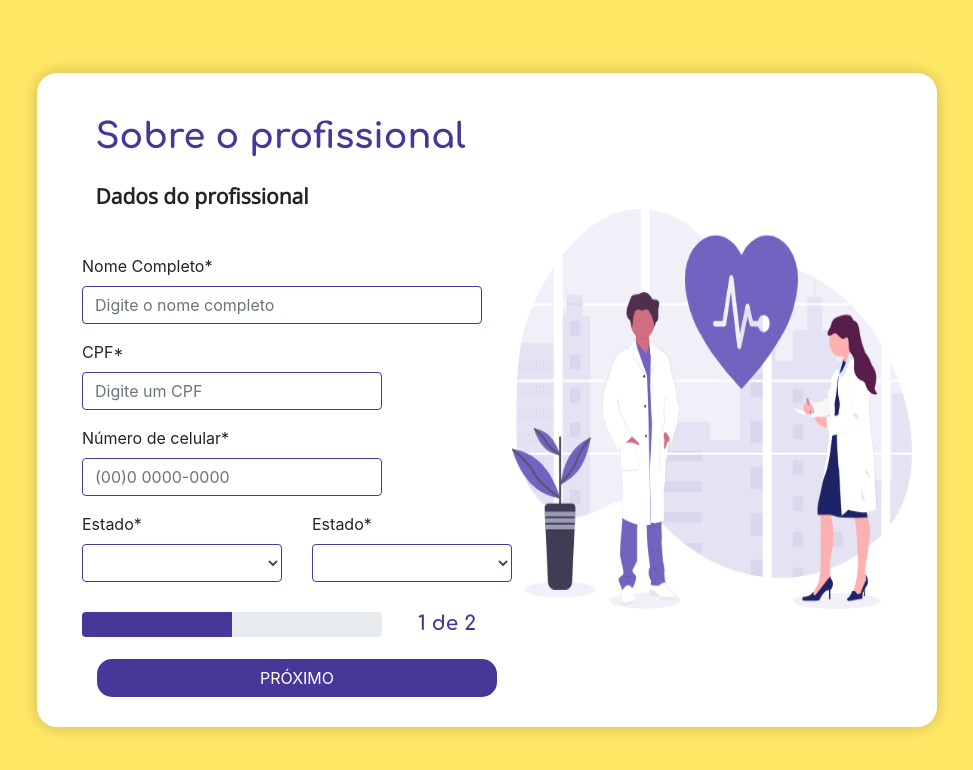
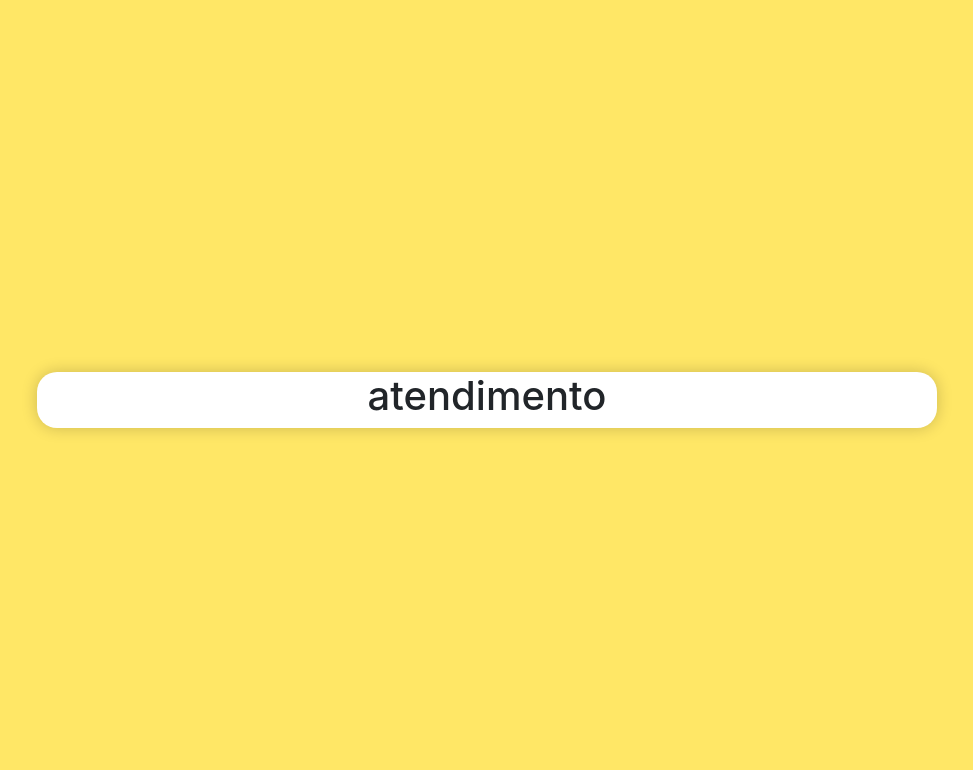
Before and after one commit to bolodissenoura/FacilConsultaFront, a Vue app: page /atendimento in a window 1280 px wide. Shown: the top 770 px of the page, without its empty margins (153-1126 px from the left). Built offline with nearby package versions, Linux system fonts and the light colour scheme.

Commit message:
(build) Contrucao do vue-router, foi adicionado a biblioteca e comecei a dar forma ao sistema de rotas

```diff
--- a/package.json
+++ b/package.json
@@ -8,7 +8,8 @@
   },
   "dependencies": {
     "core-js": "^3.6.5",
-    "vue": "^3.0.0"
+    "vue": "^3.0.0",
+    "vue-router": "^4.0.11"
   },
   "devDependencies": {
     "@vue/cli-plugin-babel": "~4.5.0",
--- a/src/App.vue
+++ b/src/App.vue
@@ -1,30 +1,19 @@
 <template>
     <div class="center-screen">
       <div class="container-fluid">
-          <Titulo/>
-          <Subtitulo/>
-          <InputText/>
+        <router-view></router-view>
       </div>
     </div>
 </template>
 
 <script>
-  import Titulo from './components/header/Titulo.vue'
-  import Subtitulo from './components/header/Subtitulo.vue'
-  import InputText from './components/form/InputText.vue'
-
+  import Profissional from './views/Profissional.vue'
   export default {
     name: 'App',
     components: {
-      Titulo,
-      Subtitulo,
-      InputText
-    },
-    data() {
-    return{
-        nome: 'Daniel'
+      Profissional
     }
-}
+
   }
 </script>
  <style>
--- a/src/main.js
+++ b/src/main.js
@@ -1,4 +1,7 @@
 import { createApp } from 'vue'
 import App from './App.vue'
+import router from './router'
 
-createApp(App).mount('#app')
+createApp(App)
+    .use(router)
+    .mount('#app')
--- /dev/null
+++ b/src/router.js
@@ -0,0 +1,30 @@
+import { createRouter, createWebHistory } from 'vue-router'
+
+import Profissional from "./views/Profissional.vue";
+import Atendimento from "./views/Atendimento.vue";
+import Cadastro from "./views/Cadastro.vue";
+
+const routes = [
+    {
+        path: '/',
+        name: 'profissional',
+        component: Profissional
+    },
+    {
+        path: '/atendimento',
+        name: 'atendimento',
+        component: Atendimento
+    },
+    {
+        path: '/cadastro',
+        name: 'cadastro',
+        component: Cadastro
+    },
+];
+
+const router = createRouter({
+    history: createWebHistory(),
+    routes
+});
+
+export default router;
--- /dev/null
+++ b/src/views/Atendimento.vue
@@ -0,0 +1,5 @@
+<template>
+    <div>
+        <h1>atendimento</h1>
+    </div>
+</template>
--- /dev/null
+++ b/src/views/Cadastro.vue
@@ -0,0 +1,5 @@
+<template>
+    <div>
+        <h1>cadastro</h1>
+    </div>
+</template>
--- /dev/null
+++ b/src/views/Profissional.vue
@@ -0,0 +1,22 @@
+<template>
+    <div>
+        <Titulo/>
+        <Subtitulo/>
+        <InputText/>
+    </div>
+</template>
+
+<script>
+    import Titulo from '../components/header/Titulo.vue'
+    import Subtitulo from '../components/header/Subtitulo.vue'
+    import InputText from '../components/form/InputText.vue'
+
+    export default {
+        name: 'Profissional',
+        components: {
+            Titulo,
+            Subtitulo,
+            InputText
+        }
+    }
+</script>
```
Also changed, not shown: 1 other file (tests, documents, lock files or other folders).
